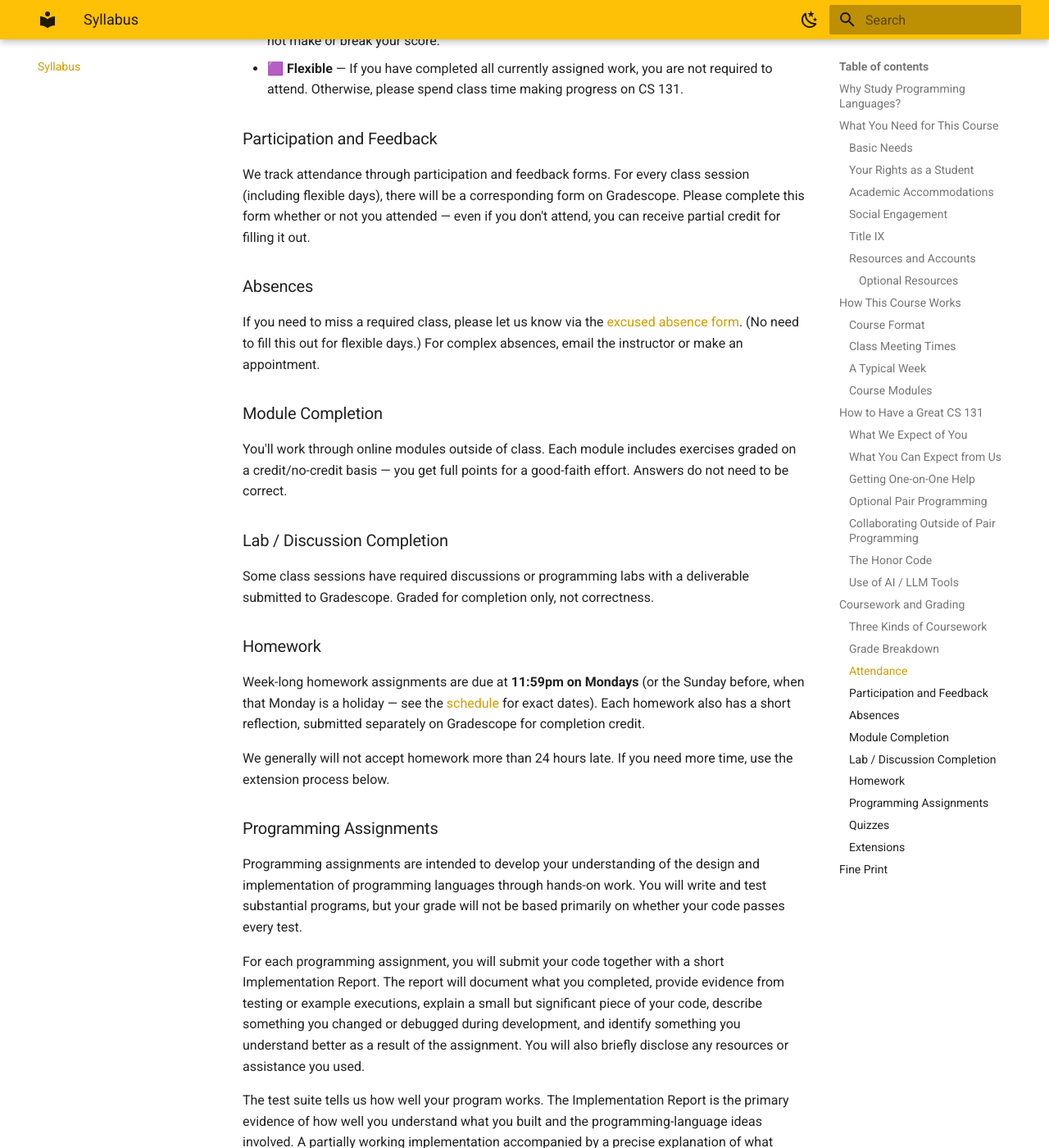
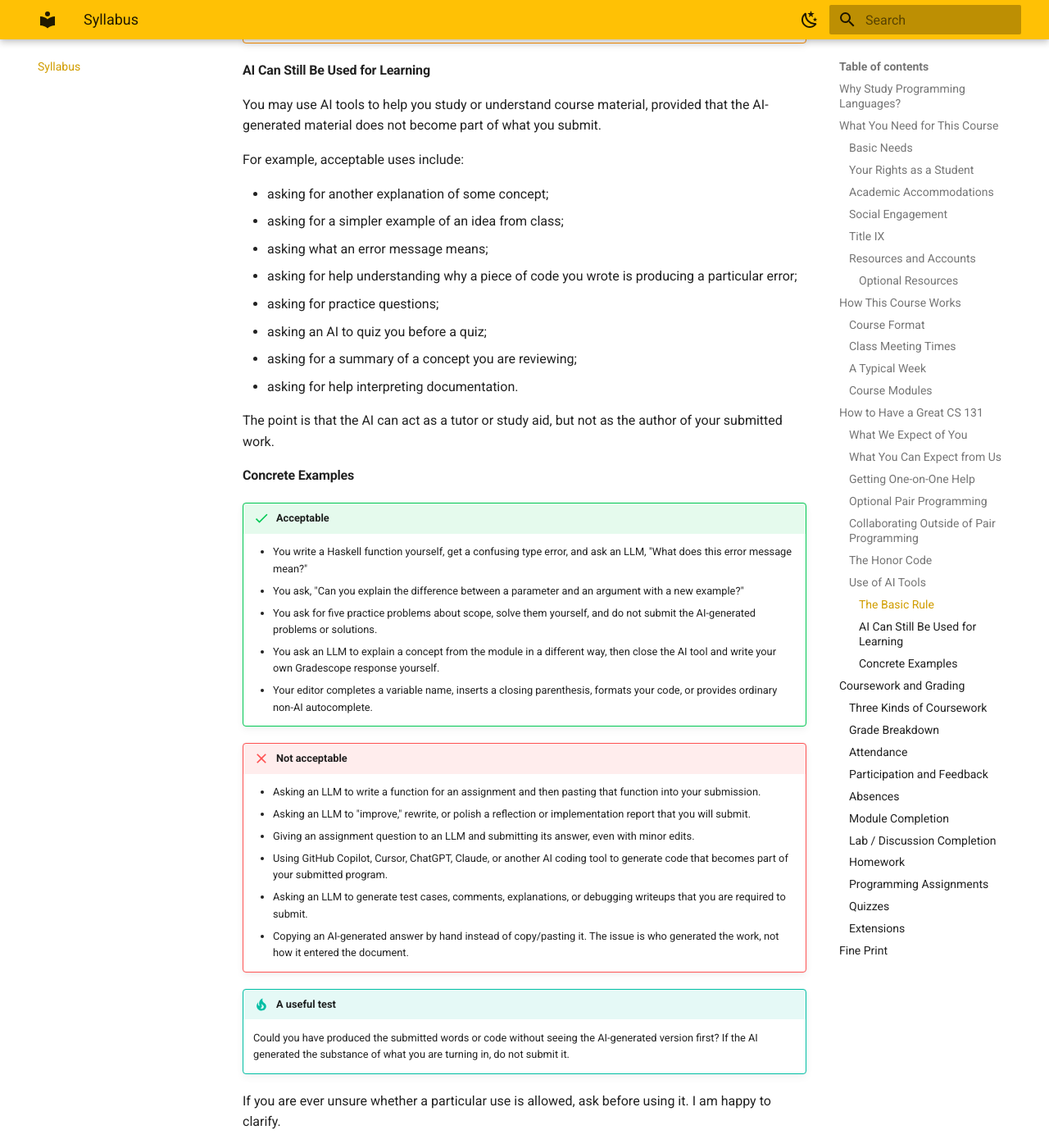
Before and after one commit to lbang-hmc/cs-131-website, an MkDocs documentation site: the page built from content/syllabus.md, in a window 1280 px wide and 1400 px high, scrolled down 8466 px. Shown: the whole window at 82% size. Built offline with MkDocs 1.6.1 and Material for MkDocs 9.7.7, drawn with Linux system fonts in a browser that asks for light colours; some of the changed text lies outside the part shown.

Commit message:
Add AI tools policy to syllabus
Replace the "policy under discussion" placeholder with the full policy:
what may not be used in submitted work, the basic rule, acceptable
learning uses, and concrete acceptable/not-acceptable examples.

Co-Authored-By: Claude Sonnet 5 <noreply@anthropic.com>
Claude-Session: https://claude.ai/code/session_01W5JdZqt3Whc8ViMucnnZcZ

```diff
--- a/content/syllabus.md
+++ b/content/syllabus.md
@@ -191,10 +191,71 @@ In particular:
 - If you see something that seems like it ought to be off-limits (another student's repository, files from a previous semester), immediately contact us rather than looking further.
 - If unsure whether something is allowed, document what you did and consult course staff — ideally before taking the questionable action.
 
-### Use of AI / LLM Tools
+### Use of AI Tools
 
-!!! note "Policy under discussion"
-    We will discuss the course policy on AI and large language model tools (ChatGPT, GitHub Copilot, Claude, and similar) during the first class, and the agreed policy will be posted here afterward. Until then, do not use these tools on any CS 131 work.
+The goal of the work in this course is for you to do the programming, reasoning, explaining, and writing. For that reason, **AI-generated content may not be used in anything you submit for credit.**
+
+This applies to all submitted work, including:
+
+- source code,
+- written answers,
+- programming-assignment responses,
+- reflections,
+- lab responses,
+- module-completion responses,
+- quiz answers,
+- comments or explanations in code,
+- debugging writeups,
+- test cases you are asked to write,
+- and any other material you turn in.
+
+#### The Basic Rule
+
+!!! quote "If you submit it, it must be written by you."
+
+Do not copy or paste text or code from an AI tool into your work. Do not use an AI code generator inside your editor to generate code that you then submit. Any submitted code or prose must be typed by a human, except for ordinary non-AI autocomplete and editing features such as syntax completion, identifier completion, formatting, and similar traditional IDE tools.
+
+!!! warning "Penalty"
+    Using an LLM or other generative-AI system to generate any portion of work that you submit will result in a **zero on that assignment**.
+
+#### AI Can Still Be Used for Learning
+
+You may use AI tools to help you study or understand course material, provided that the AI-generated material does not become part of what you submit.
+
+For example, acceptable uses include:
+
+- asking for another explanation of some concept;
+- asking for a simpler example of an idea from class;
+- asking what an error message means;
+- asking for help understanding why a piece of code you wrote is producing a particular error;
+- asking for practice questions;
+- asking an AI to quiz you before a quiz;
+- asking for a summary of a concept you are reviewing;
+- asking for help interpreting documentation.
+
+The point is that the AI can act as a tutor or study aid, but not as the author of your submitted work.
+
+#### Concrete Examples
+
+!!! success "Acceptable"
+    - You write a Haskell function yourself, get a confusing type error, and ask an LLM, "What does this error message mean?"
+    - You ask, "Can you explain the difference between a parameter and an argument with a new example?"
+    - You ask for five practice problems about scope, solve them yourself, and do not submit the AI-generated problems or solutions.
+    - You ask an LLM to explain a concept from the module in a different way, then close the AI tool and write your own Gradescope response yourself.
+    - Your editor completes a variable name, inserts a closing parenthesis, formats your code, or provides ordinary non-AI autocomplete.
+
+!!! failure "Not acceptable"
+    - Asking an LLM to write a function for an assignment and then pasting that function into your submission.
+    - Asking an LLM to "improve," rewrite, or polish a reflection or implementation report that you will submit.
+    - Giving an assignment question to an LLM and submitting its answer, even with minor edits.
+    - Using GitHub Copilot, Cursor, ChatGPT, Claude, or another AI coding tool to generate code that becomes part of your submitted program.
+    - Asking an LLM to generate test cases, comments, explanations, or debugging writeups that you are required to submit.
+    - Copying an AI-generated answer by hand instead of copy/pasting it. The issue is who generated the work, not how it entered the document.
+
+!!! tip "A useful test"
+    Could you have produced the submitted words or code without seeing the AI-generated version first? If the AI generated the substance of what you are turning in, do not submit it.
+
+If you are ever unsure whether a particular use is allowed, ask before using it. I am happy to clarify.
 
 ---
 
```
